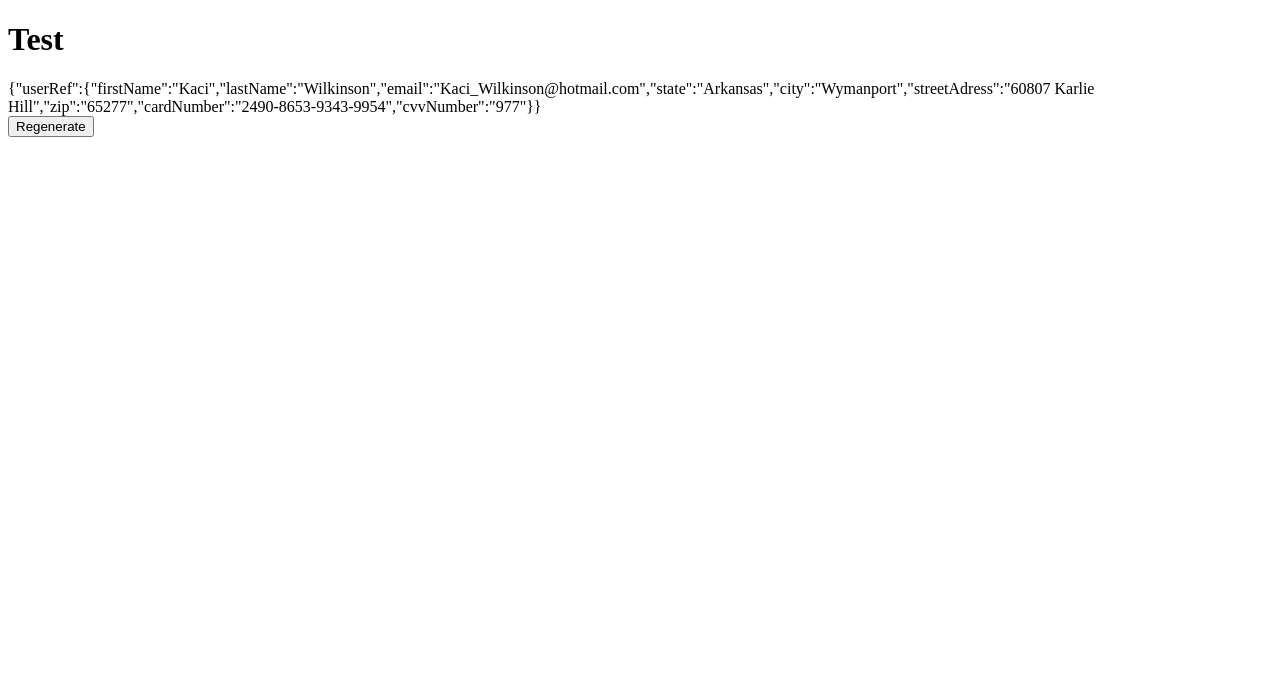
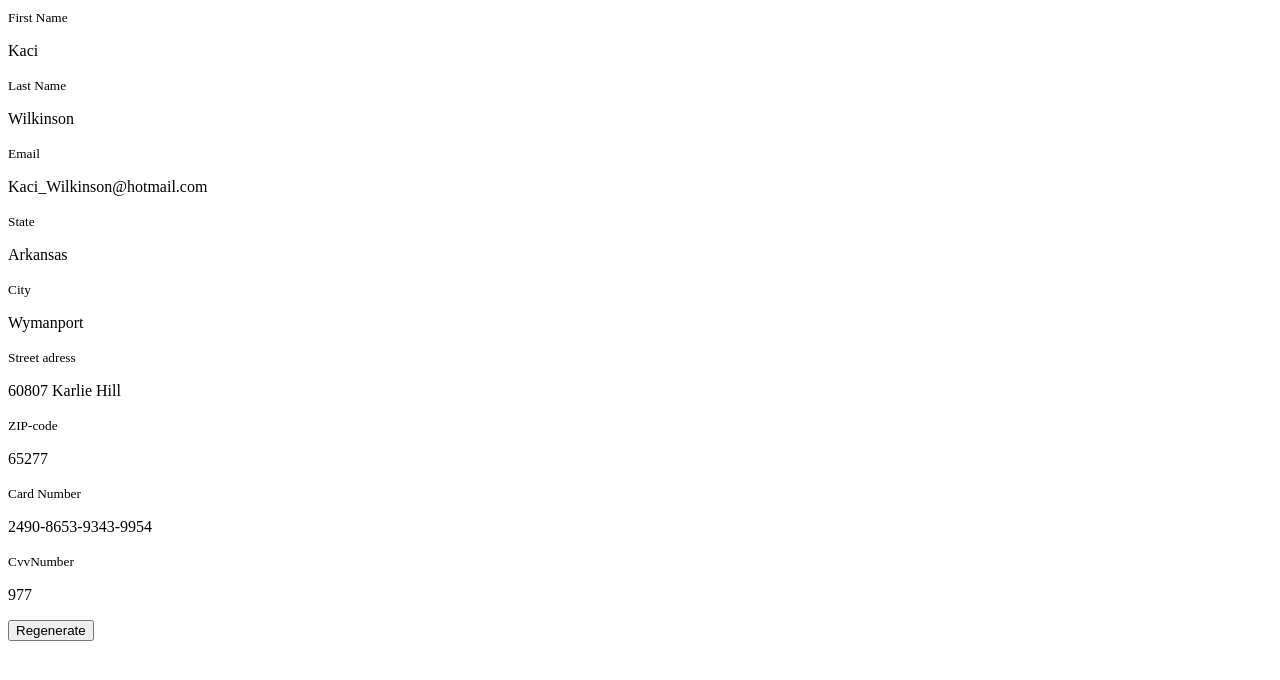
Before and after one commit to octagony/data-verse, a Vue app: page / in a window 1280 px wide. Shown: the top 680 px of the page. Built offline with nearby package versions, Linux system fonts and the light colour scheme.

Commit message:
[FEAT] Main data updated

```diff
--- a/src/App.vue
+++ b/src/App.vue
@@ -1,7 +1,7 @@
 <script setup lang="ts">
 import MainData from '@/components/MainData.vue'
 import GenerateButton from '@/components/GenerateButton.vue'
-import { User } from '@/utils/user.dto'
+import { User } from '@/utils/user.class'
 import { ref } from 'vue'
 
 const userData = new User()
--- a/src/components/MainData.vue
+++ b/src/components/MainData.vue
@@ -8,7 +8,23 @@ const props = defineProps({
 
 <template>
   <div>
-    <h1>Test</h1>
-    {{ JSON.stringify(props) }}
+    <small>First Name</small>
+    <p>{{ props.userRef?.firstName }}</p>
+    <small>Last Name</small>
+    <p>{{ props.userRef?.lastName }}</p>
+    <small>Email</small>
+    <p>{{ props.userRef?.email }}</p>
+    <small>State</small>
+    <p>{{ props.userRef?.state }}</p>
+    <small>City</small>
+    <p>{{ props.userRef?.city }}</p>
+    <small>Street adress</small>
+    <p>{{ props.userRef?.streetAdress }}</p>
+    <small>ZIP-code</small>
+    <p>{{ props.userRef?.zip }}</p>
+    <small>Card Number</small>
+    <p>{{ props.userRef?.cardNumber }}</p>
+    <small>CvvNumber</small>
+    <p>{{ props.userRef?.cvvNumber }}</p>
   </div>
 </template>
--- a/src/interfaces/user.interface.ts
+++ b/src/interfaces/user.interface.ts
@@ -10,6 +10,6 @@ export interface IUser {
   cvvNumber: string
 }
 
-export interface IUserClass extends IUser {
+export type IUserClass = IUser & {
   update: () => void
 }
```
Also changed, not shown: src/utils/user.class.ts (renamed from src/utils/user.dto.ts).
